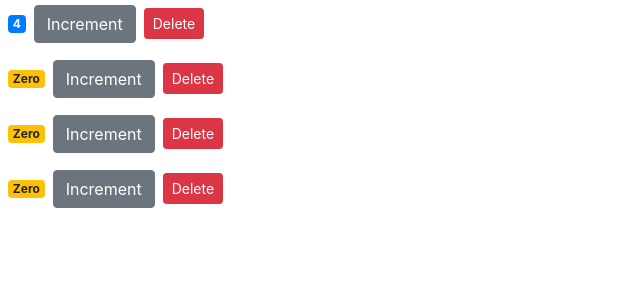
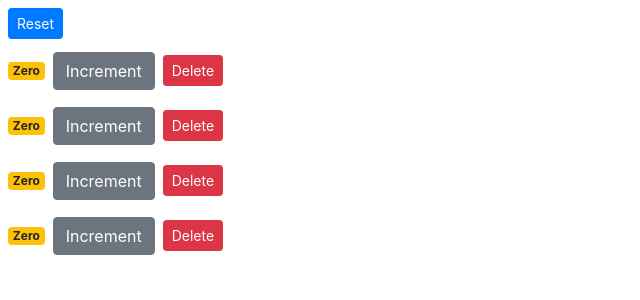
Before and after one commit to PrachiSalvi08/counter-app, a React (Create React App) app: page / in a window 1280 px wide. Shown: the top 300 px of the page, without its empty margins (0-640 px from the left). Built offline with nearby package versions, Linux system fonts and the light colour scheme.

Commit message:
Add Reset Button with handleReset Function

```diff
--- a/src/components/counters.jsx
+++ b/src/components/counters.jsx
@@ -4,12 +4,20 @@
 class Counters extends Component {
     state = {
         counters : [
-            { id: 1, value: 4 },
+            { id: 1, value: 0 },
             { id: 2, value: 0 },
             { id: 3, value: 0 },
             { id: 4, value: 0 }
         ]
      };
+
+     handleReset = () => {
+        const counters = this.state.counters.map(c => {
+            c.value = 0;
+            return c;
+        });
+        this.setState({counters});
+     }
      handleDelete = counterID => {
        // console.log("Event Handeler called", counterID );
         const counters = this.state.counters.filter(c => c.id !== counterID );
@@ -19,6 +27,7 @@
     render() {
         return (
             <div>
+                <button onClick={this.handleReset} className="btn btn-primary btn-sm m-2">Reset</button>
                 {this.state.counters.map(counter =>
                 <Counter key={counter.id} onDelete={this.handleDelete} counter={counter}>
                     <h4>Counter #{counter.id}</h4>
```
